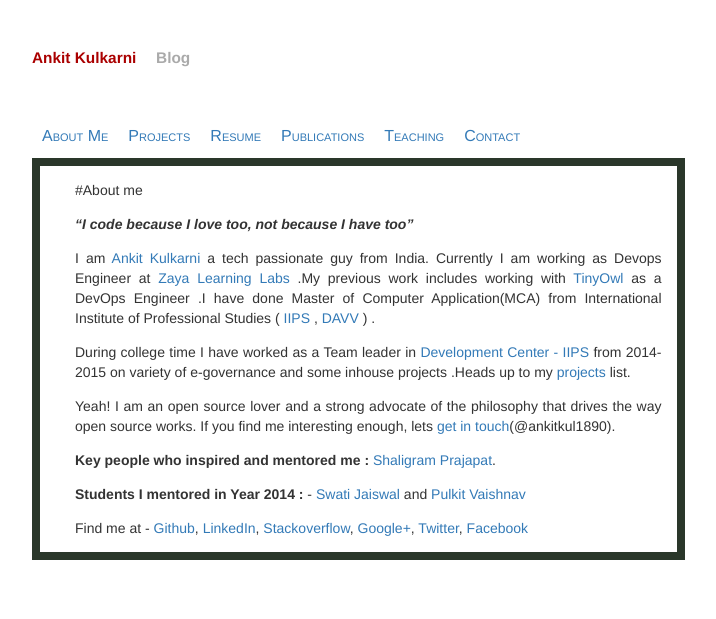
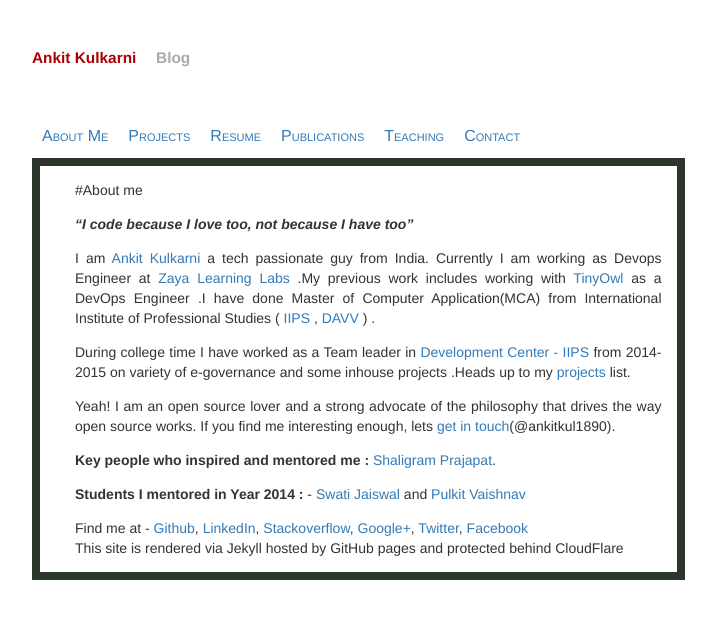
Before and after one commit to Ankit-Kulkarni/Ankit-Kulkarni.github.io, a Jekyll site: the page built from about.md, in a window 1280 px wide. Shown: the top 619 px of the page, without its empty margins (233-949 px from the left). Built offline with Jekyll 4.4.1, drawn with Linux system fonts in a browser that asks for light colours.

Commit message:
adds cloudflare support line

```diff
--- a/about.md
+++ b/about.md
@@ -18,4 +18,5 @@
 
 **Students I mentored in Year 2014 :** - [Swati Jaiswal](http://swati-jaiswal.github.io/) and [Pulkit Vaishnav](https://github.com/pulkitvaishnav/)
 
-Find me at - [Github](https://github.com/Ankit-Kulkarni/), [LinkedIn](http://in.linkedin.com/pub/ankit-kulkarni/3b/455/552/), [Stackoverflow](http://stackoverflow.com/users/2397396/ankit-kulkarni), [Google+](https://plus.google.com/+AnkitKulkarni1/posts), [Twitter](https://twitter.com/AnkitKul1890), [Facebook](https://www.facebook.com/ankitkul1890)
+Find me at - [Github](https://github.com/Ankit-Kulkarni/), [LinkedIn](http://in.linkedin.com/pub/ankit-kulkarni/3b/455/552/), [Stackoverflow](http://stackoverflow.com/users/2397396/ankit-kulkarni), [Google+](https://plus.google.com/+AnkitKulkarni1/posts), [Twitter](https://twitter.com/AnkitKul1890), [Facebook](https://www.facebook.com/ankitkul1890)<br>
+This site is rendered via Jekyll hosted by GitHub pages and protected behind CloudFlare
```
